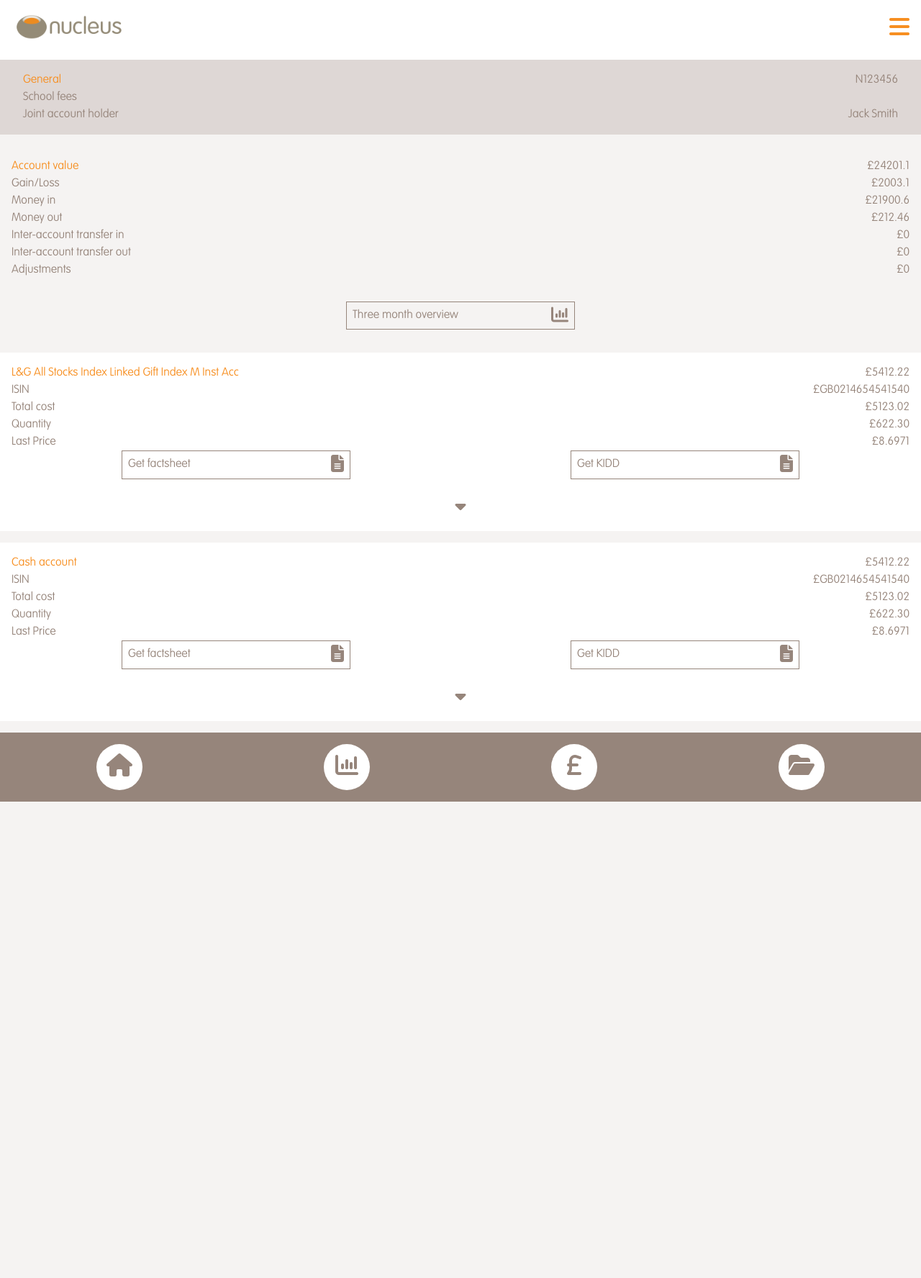
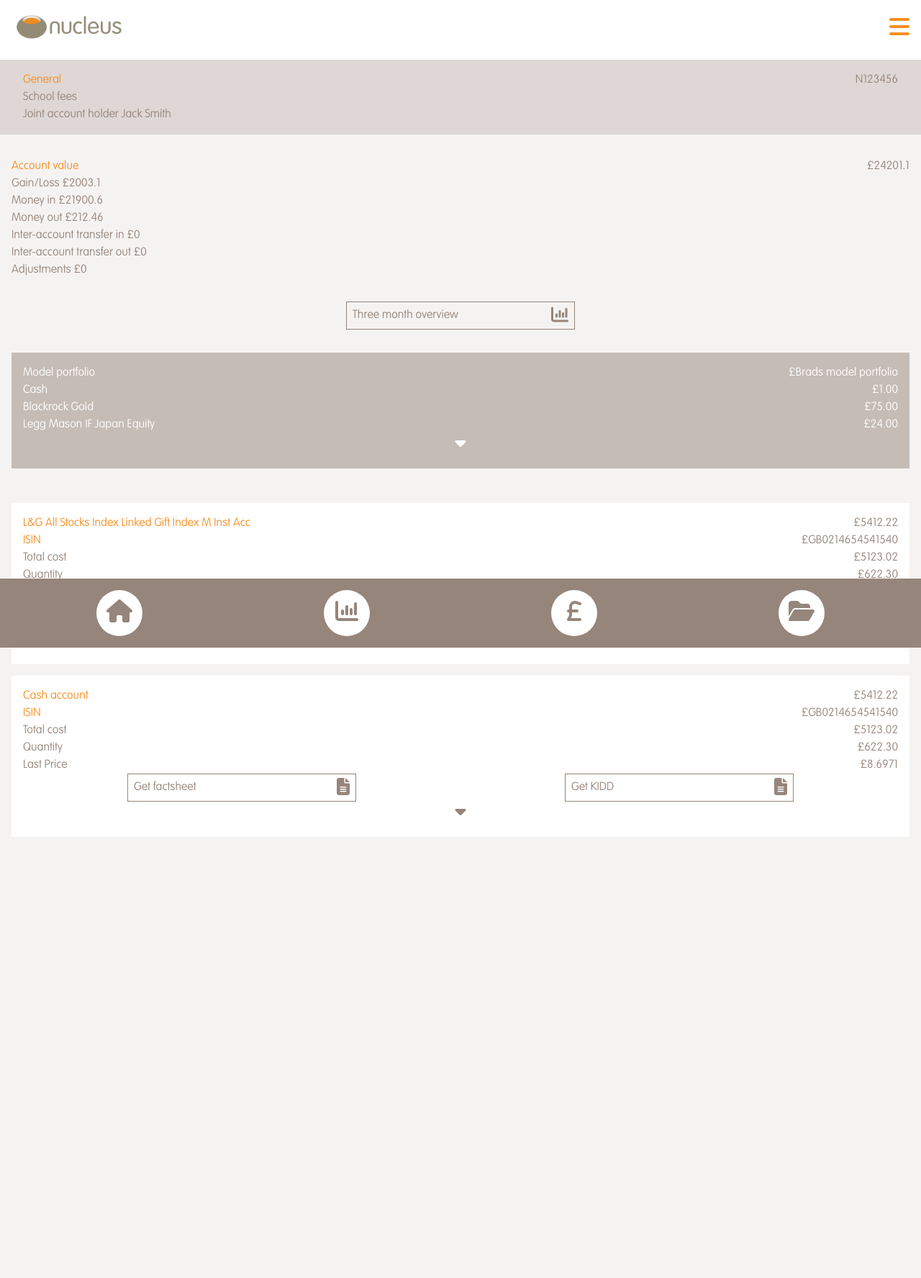
Before and after one commit to duncan-beattie/CP---Elements, a Jekyll site: the page built from folio-general.html, in a window 1280 px wide. Shown: the whole page at 72% size. Built offline with Jekyll 4.4.1, drawn with Linux system fonts in a browser that asks for light colours; nearby versions of some CDN libraries; before the commit the page ends 1114 px from its top, so only the background shows below that.

Commit message:
overlay menu, graphs and accordions

```diff
--- a/_data/folio_general.json
+++ b/_data/folio_general.json
@@ -27,6 +27,15 @@
         "icon": "fa-bar-chart"
     },
     {
+        "element_type": "model_folio",
+        "title": "Brads model portfolio",
+        "fund-list": [
+            { "fund-name": "Cash", "split": "1.00" },
+            { "fund-name": "Blackrock Gold", "split": "75.00" },
+            { "fund-name": "Legg Mason IF Japan Equity", "split": "24.00" }
+        ]
+    },
+    {
         "element_type": "folio_funds",
         "acc_funds": [
             {
--- a/_includes/elements.html
+++ b/_includes/elements.html
@@ -225,13 +225,14 @@
 
 
 {% when "folio_funds" %}
-<div class="listicle {{ element.element_type }} accordion">
+<div class="listicle row {{ element.element_type }} accordion">
     {% for row in element["acc_funds"] %}
     <div class="block acc_funds">
         <div>
             <p>{{ row.title }}</p>
             <p><span class="pf_val">{{ row.value }}</span></p>
         </div>
+        <div class="details">
             {% for field in row["fund_details"] %}
             <div>
                 <p>{{ field.label }}</p>
@@ -242,9 +243,30 @@
                 <a class="button outline" href="/folio/general/">Get factsheet<i class="fa fa-file-text" aria-hidden="true"></i></a>
                 <a class="button outline" href="/folio/general/">Get KIDD<i class="fa fa-file-text" aria-hidden="true"></i></a>
             </div>
+        </div>
         <div class="toggle"><i class="fa fa-caret-down" aria-hidden="true"></i></div>
     </div>
     {% endfor %}
+</div>
+
+
+{% when "model_folio" %}
+<div class="listicle row {{ element.element_type }} accordion">
+    <div class="block acc_funds">
+        <div>
+            <p>Model portfolio</p>
+            <p><span class="pf_val">{{ element.title }}</span></p>
+        </div>
+        <div class="details">
+            {% for field in element["fund-list"] %}
+            <div>
+                <p>{{ field.fund-name }}</p>
+                <p><span class="pf_val">{{ field.split }}</span></p>
+            </div>
+            {% endfor %}
+        </div>
+        <div class="toggle"><i class="fa fa-caret-down" aria-hidden="true"></i></div>
+    </div>
 </div>
 
 
--- a/_sass/base/_layout.scss
+++ b/_sass/base/_layout.scss
@@ -1,7 +1,12 @@
 // Layout
 
+html{
+    background: #333;
+}
 
 body{
+    min-height: 130vw;
+    padding-bottom: 7em;
   @include setFont('thin');
   line-height: 1.35;
     color: $nuc_grey;
@@ -14,6 +19,7 @@
 .row{
   max-width: 100%;
   padding: 1em;
+  overflow: hidden;
   .site-header + &{
     padding-top: 0;
   }
--- a/css/protal.css
+++ b/css/protal.css
@@ -75,8 +75,15 @@
   font-weight: normal;
   font-style: normal;
 }
-/* line 4, ../_sass/base/_layout.scss */
+/* line 3, ../_sass/base/_layout.scss */
+html {
+  background: #333;
+}
+
+/* line 7, ../_sass/base/_layout.scss */
 body {
+  min-height: 130vw;
+  padding-bottom: 7em;
   font-style: normal;
   font-family: "vag-rounded-thin", "Helvetica, Arial, sans-serif";
   font-weight: 500;
@@ -84,17 +91,18 @@
   color: #96857b;
   background: #f5f3f2;
 }
-/* line 9, ../_sass/base/_layout.scss */
+/* line 14, ../_sass/base/_layout.scss */
 body.landing, body.login {
   background: #fff;
 }
 
-/* line 14, ../_sass/base/_layout.scss */
+/* line 19, ../_sass/base/_layout.scss */
 .row {
   max-width: 100%;
   padding: 1em;
+  overflow: hidden;
 }
-/* line 17, ../_sass/base/_layout.scss */
+/* line 23, ../_sass/base/_layout.scss */
 .site-header + .row {
   padding-top: 0;
 }
@@ -325,6 +333,13 @@
   }
 }
 
+/* line 111, ../_sass/layouts/_header.scss */
+.site-footer {
+  position: fixed;
+  width: 100%;
+  bottom: 0;
+}
+
 /* line 2, ../_sass/layouts/_home.scss */
 .home h1 {
   font-size: 2em;
@@ -385,11 +400,11 @@
   text-decoration: none;
 }
 /* line 28, ../_sass/components/_components.scss */
-.listicle .block > div {
+.listicle .block > div:first-child, .listicle .block .details div {
   display: flex;
 }
 /* line 31, ../_sass/components/_components.scss */
-.listicle .block > div:first-child p:nth-child(2n-1) {
+.listicle .block > div:first-child:first-child p:nth-child(2n-1), .listicle .block .details div:first-child p:nth-child(2n-1) {
   color: #f78f21;
 }
 /* line 36, ../_sass/components/_components.scss */
@@ -441,8 +456,18 @@
   background: transparent;
   padding: 1em 0;
 }
+/* line 71, ../_sass/components/_components.scss */
+.listicle.model_folio .block {
+  background: rgba(150, 133, 123, 0.5);
+  color: #fff;
+  margin: 0 auto;
+}
+/* line 75, ../_sass/components/_components.scss */
+.listicle.model_folio .block p {
+  color: #fff !important;
+}
 
-/* line 73, ../_sass/components/_components.scss */
+/* line 83, ../_sass/components/_components.scss */
 .link-list {
   margin: 0;
   padding: 0;
@@ -465,33 +490,31 @@
     margin: 1em;
   }
 }
-/* line 75, ../_sass/components/_components.scss */
+/* line 85, ../_sass/components/_components.scss */
 .link-list a {
   text-decoration: none;
   margin: 1em;
 }
 
-/* line 82, ../_sass/components/_components.scss */
-.accordion > div {
+/* line 92, ../_sass/components/_components.scss */
+.accordion .details {
+  opacity: 1;
+  overflow: hidden;
   -moz-transition: all 0.5s ease;
   -o-transition: all 0.5s ease;
   -webkit-transition: all 0.5s ease;
   transition: all 0.5s ease;
 }
-/* line 85, ../_sass/components/_components.scss */
-.accordion > div.is-closed div:not(.toggle) {
-  display: none;
+/* line 96, ../_sass/components/_components.scss */
+.accordion .details.is-closed {
+  height: 0 !important;
+  opacity: 0;
 }
-/* line 88, ../_sass/components/_components.scss */
-.accordion > div.is-closed div:first-child {
-  display: flex;
-}
-/* line 92, ../_sass/components/_components.scss */
-.accordion > div .toggle {
+/* line 101, ../_sass/components/_components.scss */
+.accordion .toggle {
   font-size: 1.5em;
   text-align: center;
   display: block;
-  padding-top: 1em;
 }
 
 /* line 2, ../_sass/components/_button_icon.scss */
--- a/scripts/script.js
+++ b/scripts/script.js
@@ -49,12 +49,14 @@
 
 // Accordions
 $(function(){
-    $.each($('.accordion > div'), function(i, el){
+    $.each($('.accordion .details'), function(i, el){
         $(el).data('hgt', $(el).height())
+        $(el).css('height', $(el).data('hgt'))
         $(el).toggleClass('is-closed')
     })
     $('.accordion').find('.toggle').click(function(){
-        console.log('whatcha');
-        $(this).parent().toggleClass('is-closed')
+        $(this).find('i').toggleClass('fa-caret-down');
+        $(this).find('i').toggleClass('fa-caret-up');
+        $(this).parent().find('.details').toggleClass('is-closed')
     })
 });
```
Also changed, not shown: _sass/components/_components.scss (+21 -14 lines), _sass/layouts/_header.scss (+7 -0 lines), 3 other files. Lines whose indentation alone changed are shown as unchanged.
